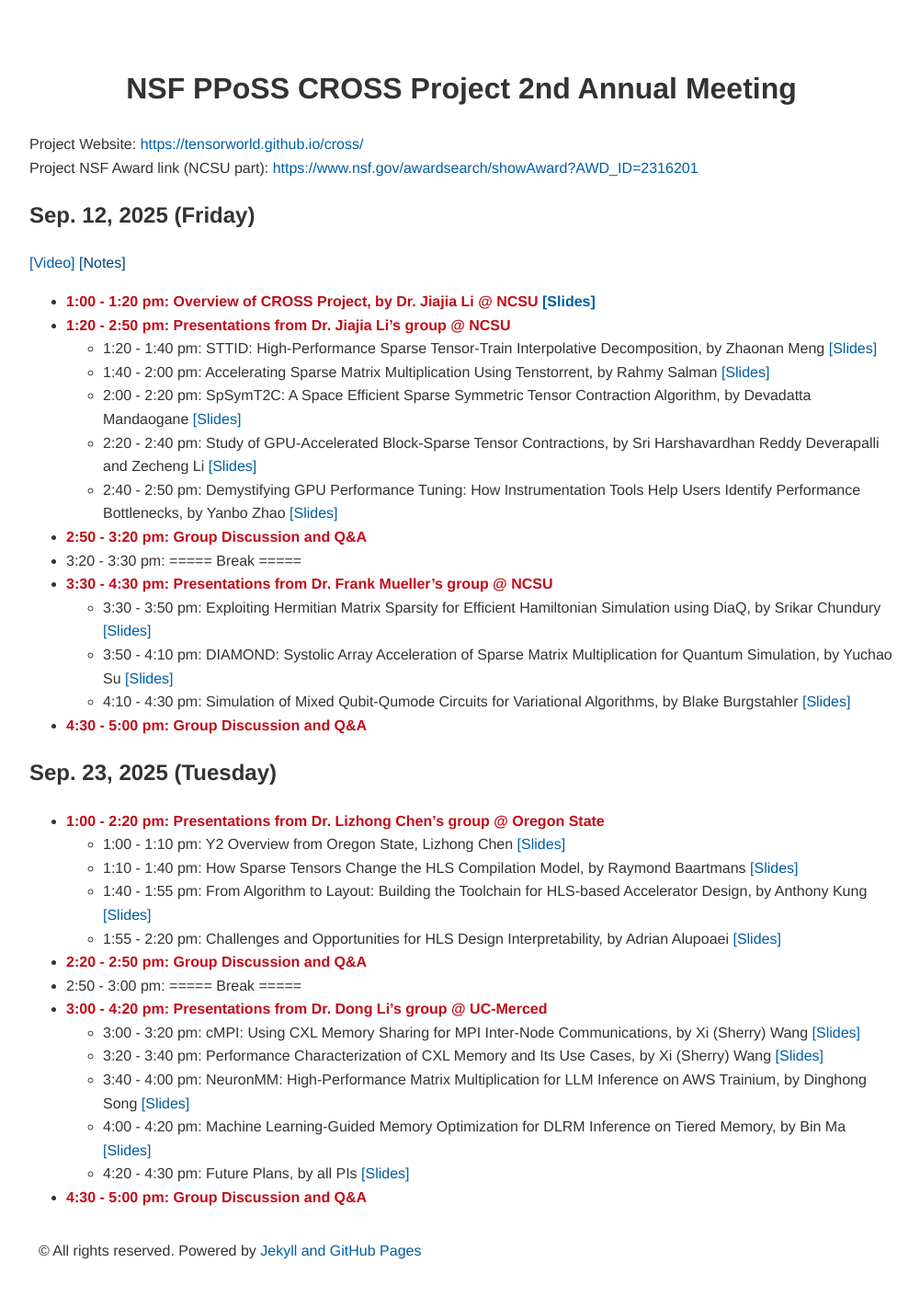
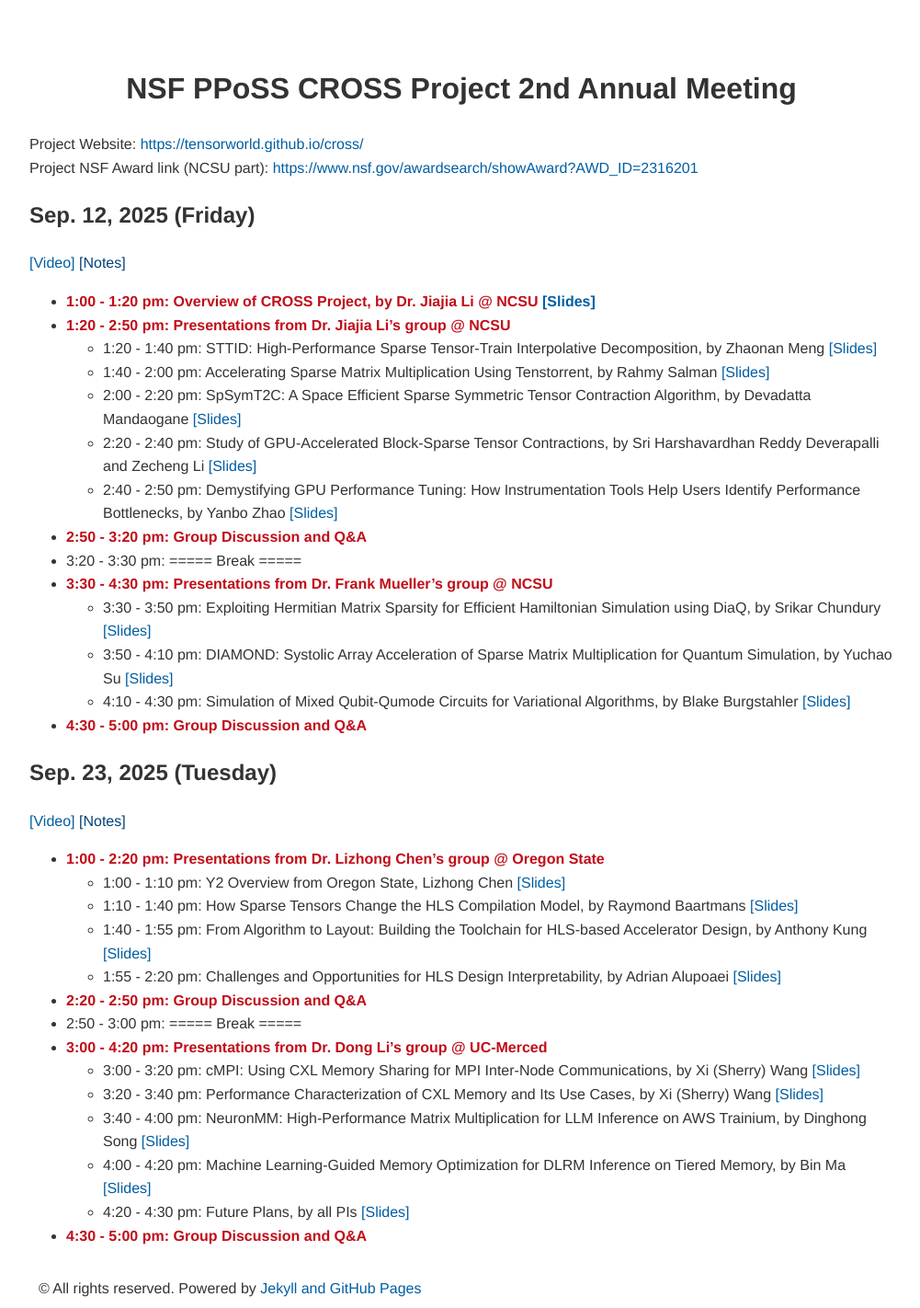
Before and after one commit to tensorworld/cross, a Jekyll site: the page built from static/files/annual-meeting-2025.html, in a window 1280 px wide. Shown: the whole page at 92% size, without its empty margins (138-1139 px from the left). Built offline with Jekyll 4.4.1, drawn with Linux system fonts in a browser that asks for light colours; nearby versions of some CDN libraries; some web fonts are replaced; before the commit the page ends 1380 px from its top, so only the background shows below that.

Commit message:
add part2 video link

```diff
--- a/static/files/annual-meeting-2025.html
+++ b/static/files/annual-meeting-2025.html
@@ -36,6 +36,9 @@ Project NSF Award link (NCSU part): <a href="https://www.nsf.gov/awardsearch/sho
 </ul>
 
 <h2>Sep. 23, 2025 (Tuesday)</h2>
+<a href="https://ncsu.zoom.us/rec/share/FLF8YzAlIyRFzvq5bpzIqFrIFQWjZ063yXxhD5etX9hekzirD_XrzbMBcY_lpiCs.c37Z72tyxuzHLg2J" target="_blank" rel="noopener noreferrer">[Video]</a>
+<a href="" target="_blank" rel="noopener noreferrer">[Notes]</a>
+
 <ul>
   <li><strong>1:00 - 2:20 pm: Presentations from Dr. Lizhong Chen’s group @ Oregon State</strong>
     <ul>
```
